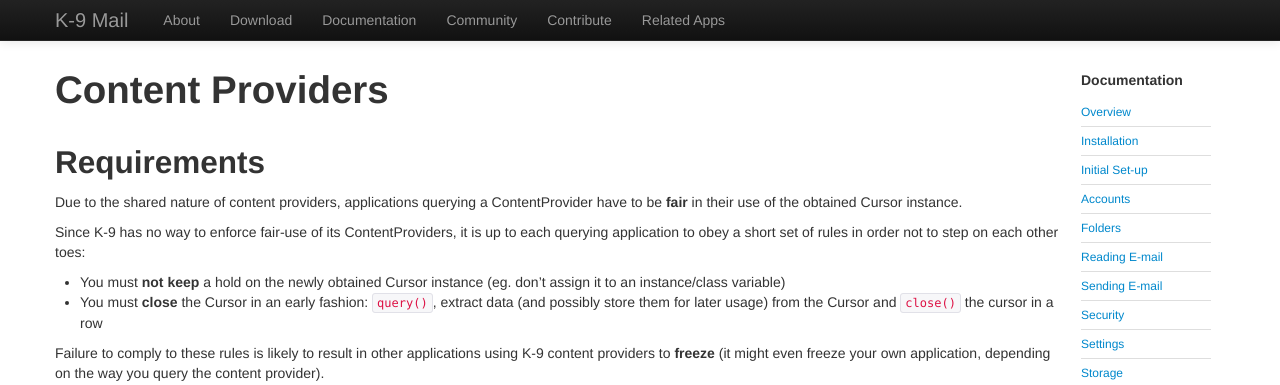
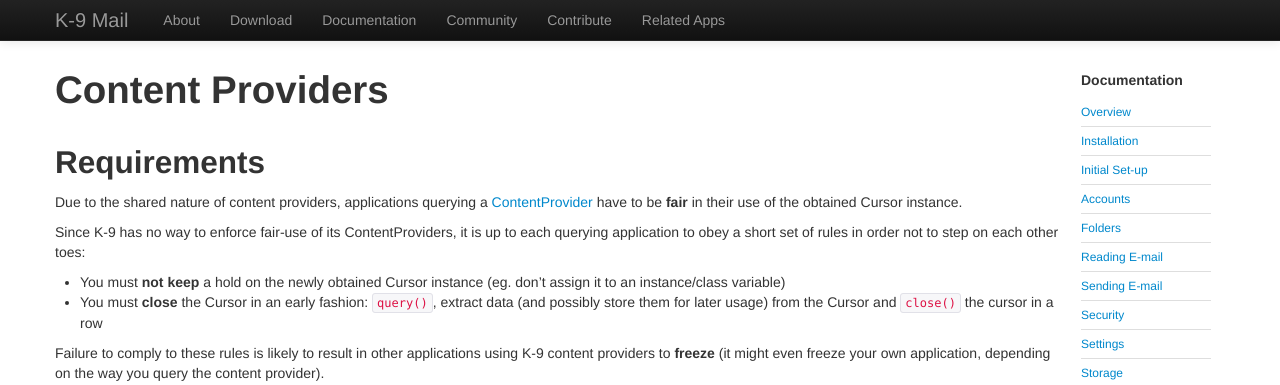
Before and after one commit to k9mail/k9mail.app, a Jekyll site: the page built from documentation/development/contentProviders.md, in a window 1280 px wide and 900 px high. Shown: the top 385 px of the window. Built offline with Jekyll 4.4.1, drawn with Linux system fonts in a browser that asks for light colours; nearby versions of some CDN libraries; part of the change alters nothing that is shown.

```diff
--- a/documentation/development/contentProviders.md
+++ b/documentation/development/contentProviders.md
@@ -12,7 +12,7 @@ layout: default
 
 ## Requirements
 
-Due to the shared nature of content providers, applications querying a ContentProvider have to be **fair** in their use of the obtained Cursor instance.
+Due to the shared nature of content providers, applications querying a [ContentProvider]( https://developer.android.com/guide/topics/providers/content-providers.html) have to be **fair** in their use of the obtained Cursor instance.
 
 Since K-9 has no way to enforce fair-use of its ContentProviders, it is up to each querying application to obey a short set of rules in order not to step on each other toes:
 
```
